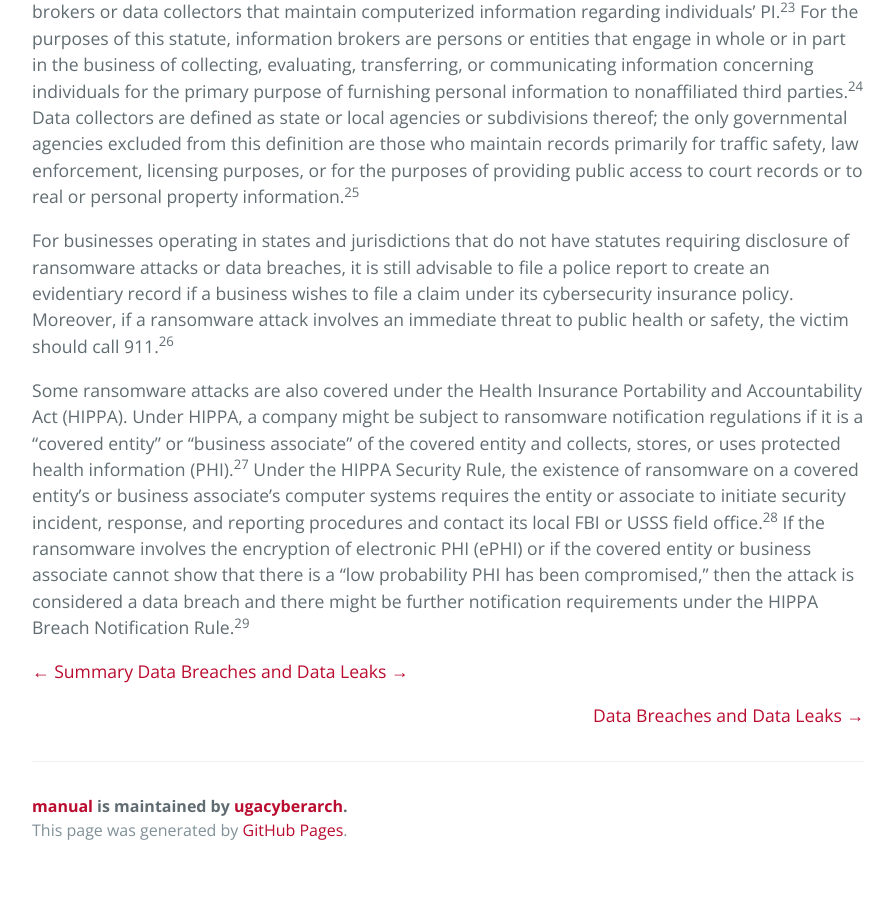
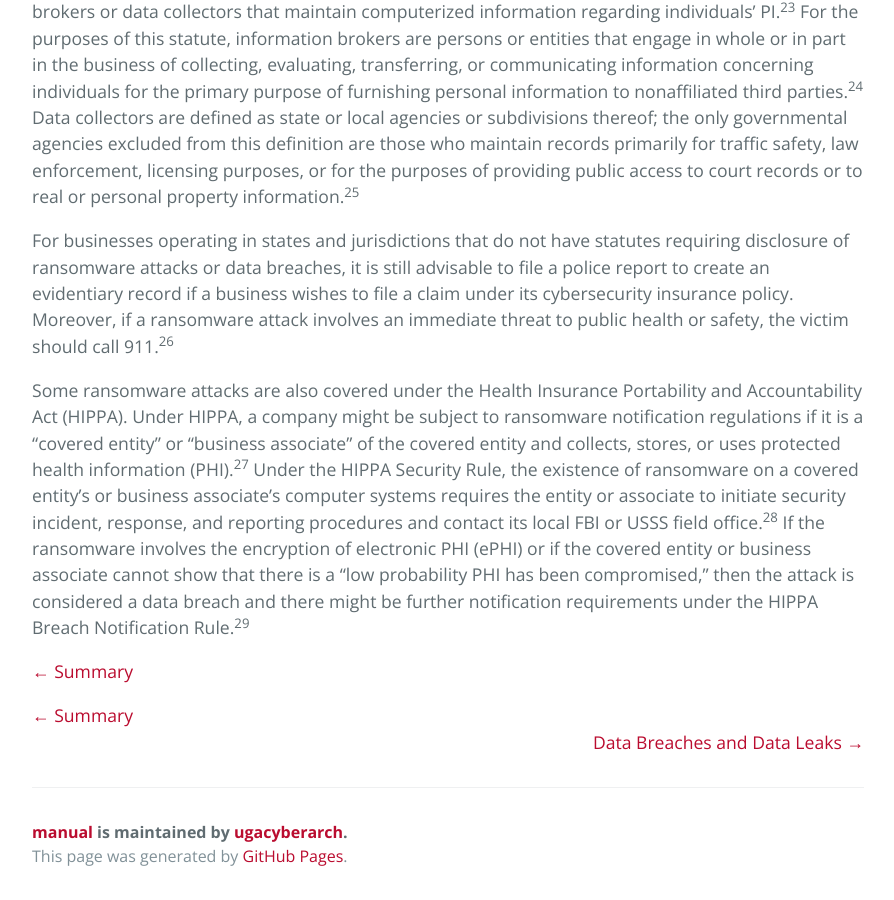
Before and after one commit to ugacyberarch/manual, a Jekyll site: the page built from ransomware.md, in a window 1280 px wide and 900 px high, scrolled down 2873 px. Shown: the whole window, without its empty margins (192-1086 px from the left). Built offline with Jekyll 4.4.1, drawn with Linux system fonts in a browser that asks for light colours; before the commit the page ends 3747 px from its top, so only the background shows below that.

Commit message:
Update ransomware.md

```diff
--- a/ransomware.md
+++ b/ransomware.md
@@ -37,7 +37,10 @@ Some ransomware attacks are also covered under the Health Insurance Portability
 
 
 [← Summary](./phishing_summary.html "Summary")
-[Data Breaches and Data Leaks →](./data_breaches_leaks.html "Data Breaches and Data Leaks")
+
+<div style="text-align: left">
+ <a href="./phishing_summary.html">← Summary</a>
+</div>
 
 <div style="text-align: right">
  <a href="./data_breaches_leaks.html">Data Breaches and Data Leaks →</a>
```
